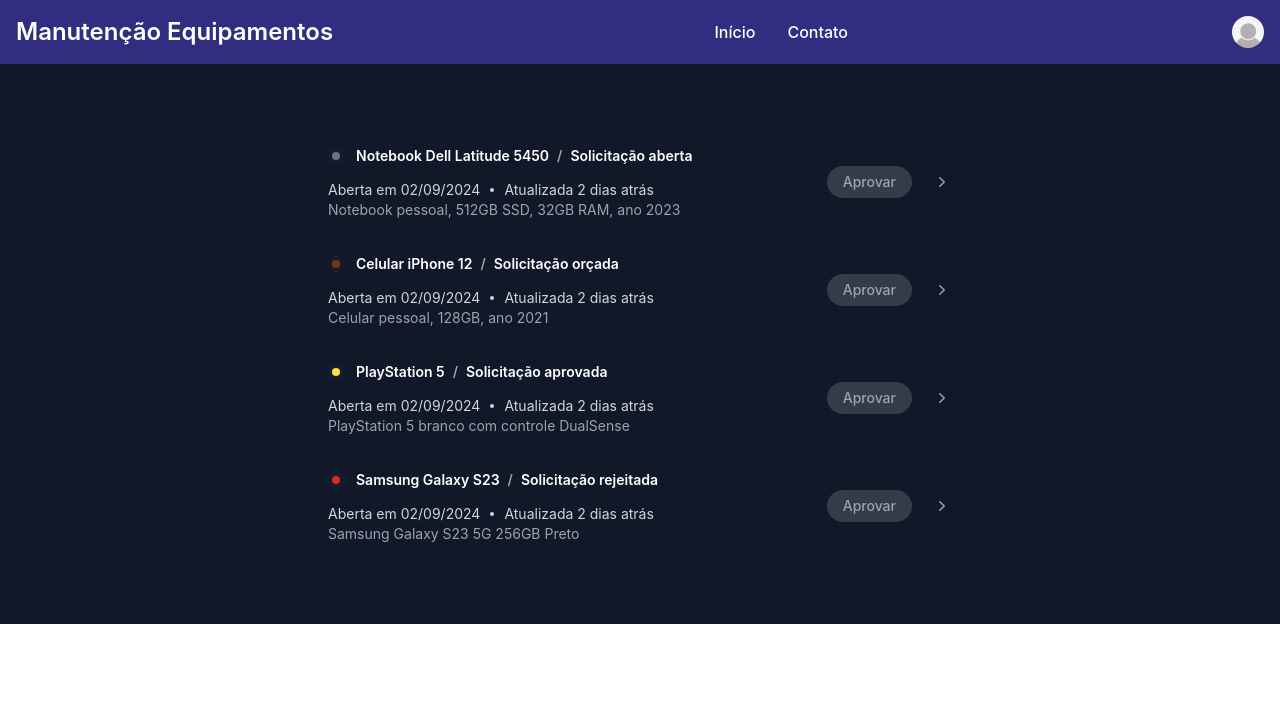
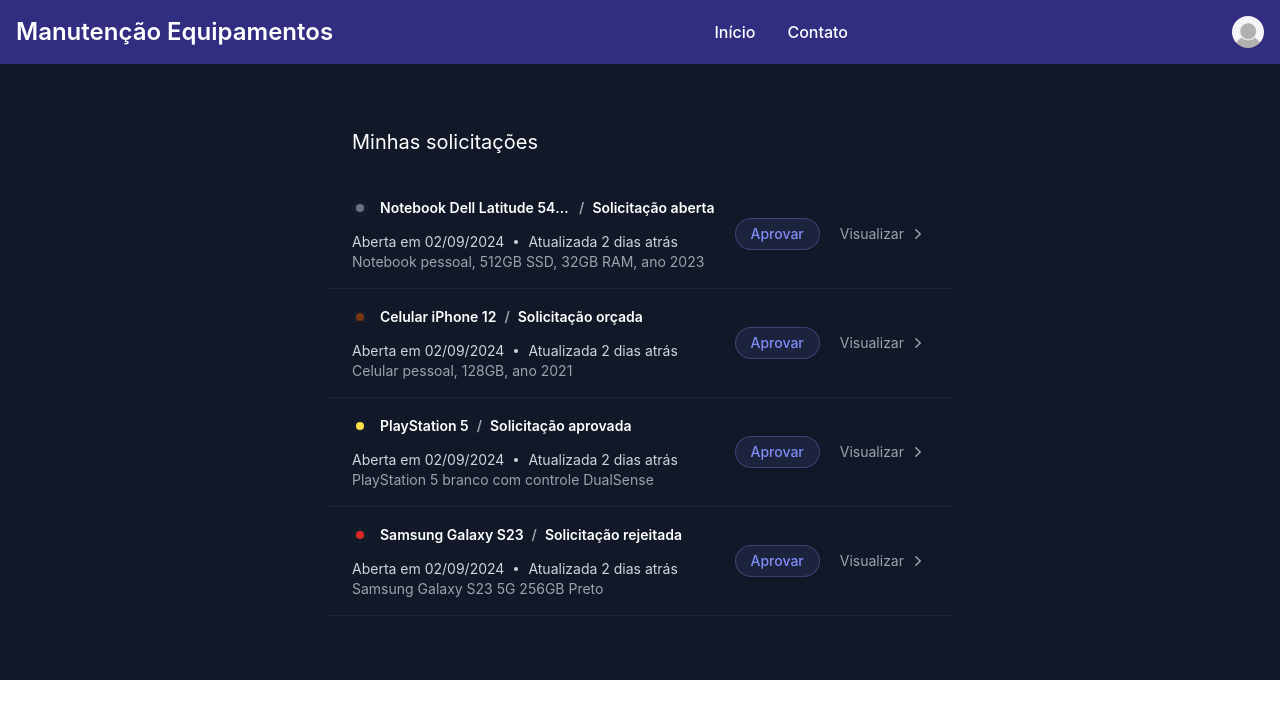
Before and after one commit to MelNaChupeta/manutencao-equipamento-web, an Angular app: page / in a window 1280 px wide. Shown: the top 718 px of the page. Built offline with nearby package versions, Linux system fonts and the light colour scheme.

Commit message:
add hover states to orders, changed heading styles

```diff
--- a/src/app/components/cliente/home/home.component.html
+++ b/src/app/components/cliente/home/home.component.html
@@ -2,25 +2,33 @@
 <html>
   <body>
     <section class="bg-opacity-100 bg-gray-900">
-      <div class="mx-auto max-w-2xl px-6 py-16">
+      <div class="flex flex-col gap-y-6 mx-auto max-w-2xl px-6 py-16">
+        <h1 class="text-white px-6">Minhas solicitações</h1>
         <ul class="list-none m-0 p-0">
-          <li *ngFor="let solicitacao of solicitacoes" class="relative flex items-center py-4 gap-x-5">
+          <li
+            *ngFor="let solicitacao of solicitacoes"
+            class="relative flex items-center px-6 py-4 gap-x-5 border-b border-white/5 cursor-pointer hover:bg-gray-400/5"
+          >
             <div class="min-w-0 flex-auto">
               <!--info container-->
               <div class="flex items-center gap-x-3">
                 <div
                   class="text-opacity-100 fill-gray-500 bg-gray-500/5 rounded-full flex-none p-1"
                 >
-                  <div class="h-2 w-2 rounded-full" [ngClass]="{
+                  <div
+                    class="h-2 w-2 rounded-full"
+                    [ngClass]="{
                       'bg-gray-500': solicitacao.estadoAtual === 'aberta',
                       'bg-amber-900': solicitacao.estadoAtual === 'orçada',
                       'bg-red-600': solicitacao.estadoAtual === 'rejeitada',
                       'bg-yellow-300': solicitacao.estadoAtual === 'aprovada',
-                    'bg-purple-500': solicitacao.estadoAtual === 'redirecionada',
+                      'bg-purple-500':
+                        solicitacao.estadoAtual === 'redirecionada',
                       'bg-blue-500': solicitacao.estadoAtual === 'arrumada',
                       'bg-orange-400': solicitacao.estadoAtual === 'paga',
                       'bg-green-500': solicitacao.estadoAtual === 'finalizada'
-                  }"></div>
+                    }"
+                  ></div>
                 </div>
                 <h5
                   class="min-w-0 text-sm font-semibold leading-6 text-opacity-1 text-white"
@@ -31,7 +39,9 @@
                       >{{ solicitacao.equipamento }}</span
                     >
                     <span class="text-opacity-1 text-gray-400">/</span>
-                    <span class="whitespace-nowrap">Solicitação {{ solicitacao.estadoAtual }}</span>
+                    <span class="whitespace-nowrap"
+                      >Solicitação {{ solicitacao.estadoAtual }}</span
+                    >
                     <span class="absolute"></span>
                   </a>
                 </h5>
@@ -47,14 +57,24 @@
                 </svg>
                 <p class="whitespace-nowrap">Atualizada 2 dias atrás</p>
               </div>
-              <p class="overflow-hidden text-ellipsis whitespace-nowrap text-sm text-gray-400">{{ solicitacao.descricaoEquipamento }}</p>
+              <p
+                class="overflow-hidden text-ellipsis whitespace-nowrap text-sm text-gray-400"
+              >
+                {{ solicitacao.descricaoEquipamento }}
+              </p>
             </div>
             <div
-              class="text-opacity-1 text-gray-400 bg-gray-400/25 ring-gray-400/20 flex-none rounded-full px-4 py-2 text-sm leading-4 font-medium ring-inset"
+              class="pill-purple"
             >
               <!--badge-->
               Aprovar
             </div>
+            <div class="flex flex-row gap-x-1">
+              <p
+                class="text-sm leading-5 text-opacity-1 text-gray-400 overflow-hidden text-ellipsis whitespace-nowrap"
+              >
+                Visualizar
+              </p>
               <svg
                 xmlns="http://www.w3.org/2000/svg"
                 viewBox="0 0 20 20"
@@ -68,6 +88,7 @@
                   clip-rule="evenodd"
                 ></path>
               </svg>
+            </div>
           </li>
         </ul>
       </div>
--- a/src/styles.scss
+++ b/src/styles.scss
@@ -12,16 +12,16 @@
 
 @layer base {
     h1 {
-      @apply text-3xl font-verdana;
+      @apply text-xl;
     }
     h2 {
-      @apply text-2xl font-verdana;
+      @apply text-lg;
     }
     h3 {
-      @apply text-xl font-verdana;
+      @apply text-base;
     }
-    h4 {
-      @apply text-lg font-verdana;
+    p {
+      @apply text-sm;
     }
     .main-content-container {
       @apply mx-auto max-w-7xl px-4 py-10 sm:px-6 sm:py-16 lg:px-8;
@@ -48,6 +48,13 @@
       @apply bg-gray-100 text-gray-400 border border-gray-300 cursor-not-allowed opacity-50;
     }
 
+    .pill-disabled {
+      @apply text-gray-400 bg-gray-400/25 hover:bg-gray-400/35 ring-gray-400/20 cursor-not-allowed flex-none rounded-full px-4 py-2 text-sm leading-4 font-medium ring-1 ring-inset ring-offset-white shadow-sm;
+    }
+    .pill-purple {
+      @apply text-indigo-400 bg-indigo-400/10 hover:bg-indigo-400/20 ring-indigo-400/30 cursor-pointer flex-none rounded-full px-4 py-2 text-sm leading-4 font-medium ring-1 ring-inset ring-offset-white shadow-sm;
+    }
+
     .label-form {
       @apply block text-sm font-medium leading-6 text-gray-900;
     }
```
Lines whose indentation alone changed are shown as unchanged.
